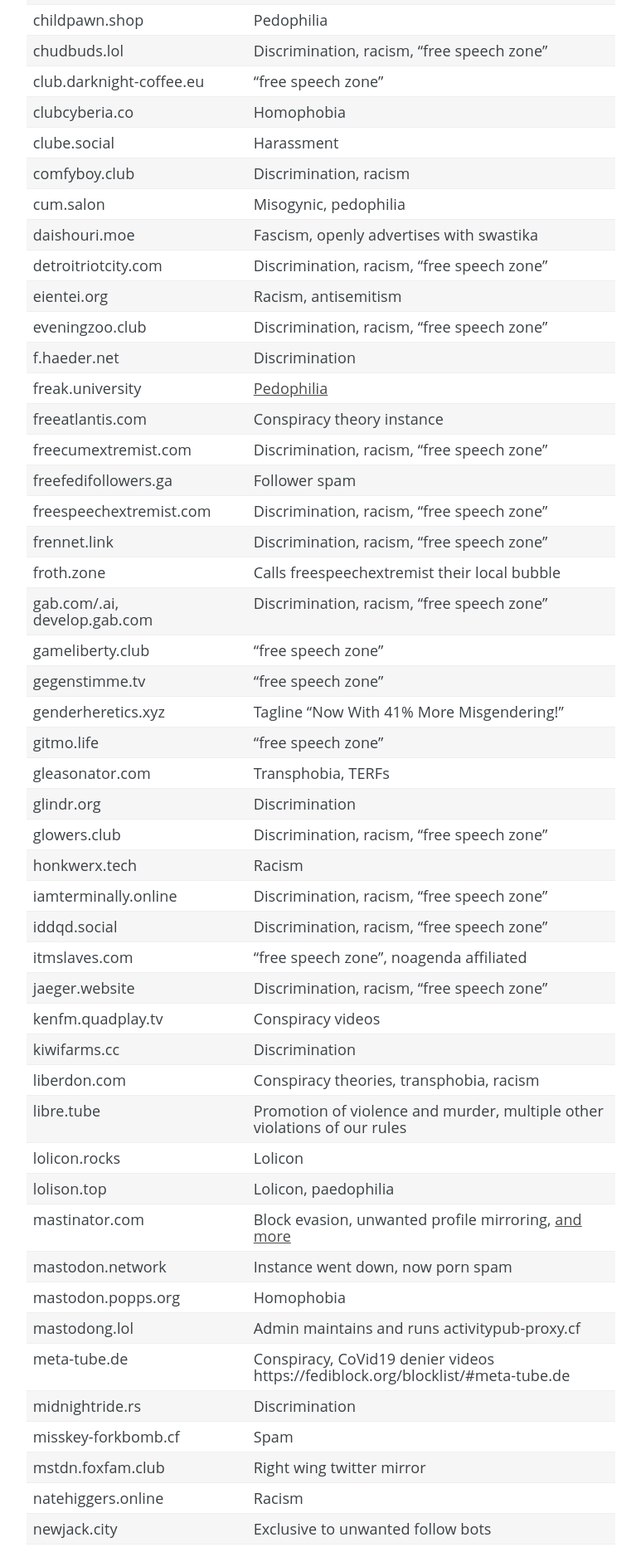
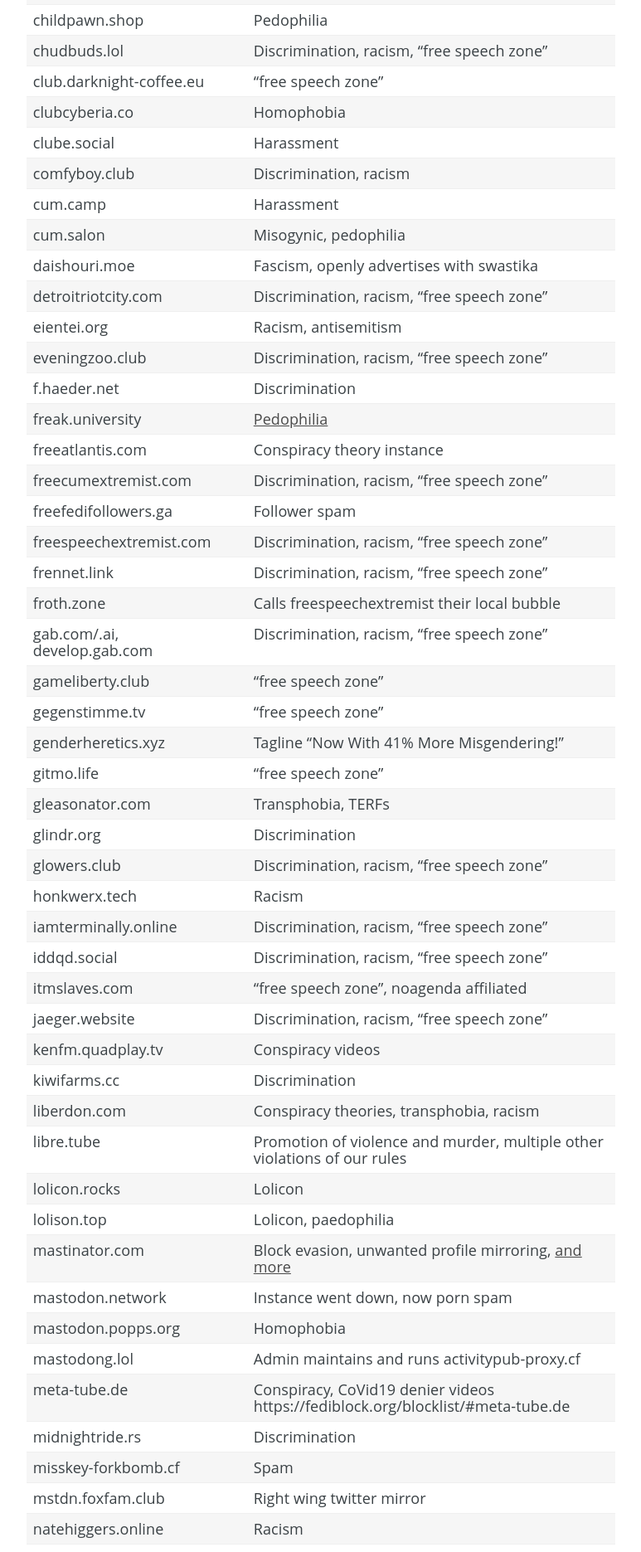
Before and after one commit to chaossocial/meta, a Jekyll site: the page built from federation.md, in a window 1280 px wide. Shown: the part 2920-4791 px from the top of the page at 83% size, without its empty margins (398-1171 px from the left). Built offline with Jekyll 4.4.1, drawn with Linux system fonts in a browser that asks for light colours.

Commit message:
Block cum.camp

```diff
--- a/federation.md
+++ b/federation.md
@@ -91,6 +91,7 @@
 | clubcyberia.co              | Homophobia |
 | clube.social                | Harassment |
 | comfyboy.club               | Discrimination, racism |
+| cum.camp                    | Harassment |
 | cum.salon                   | Misogynic, pedophilia |
 | daishouri.moe               | Fascism, openly advertises with swastika    |
 | detroitriotcity.com         | Discrimination, racism, "free speech zone" |
```
